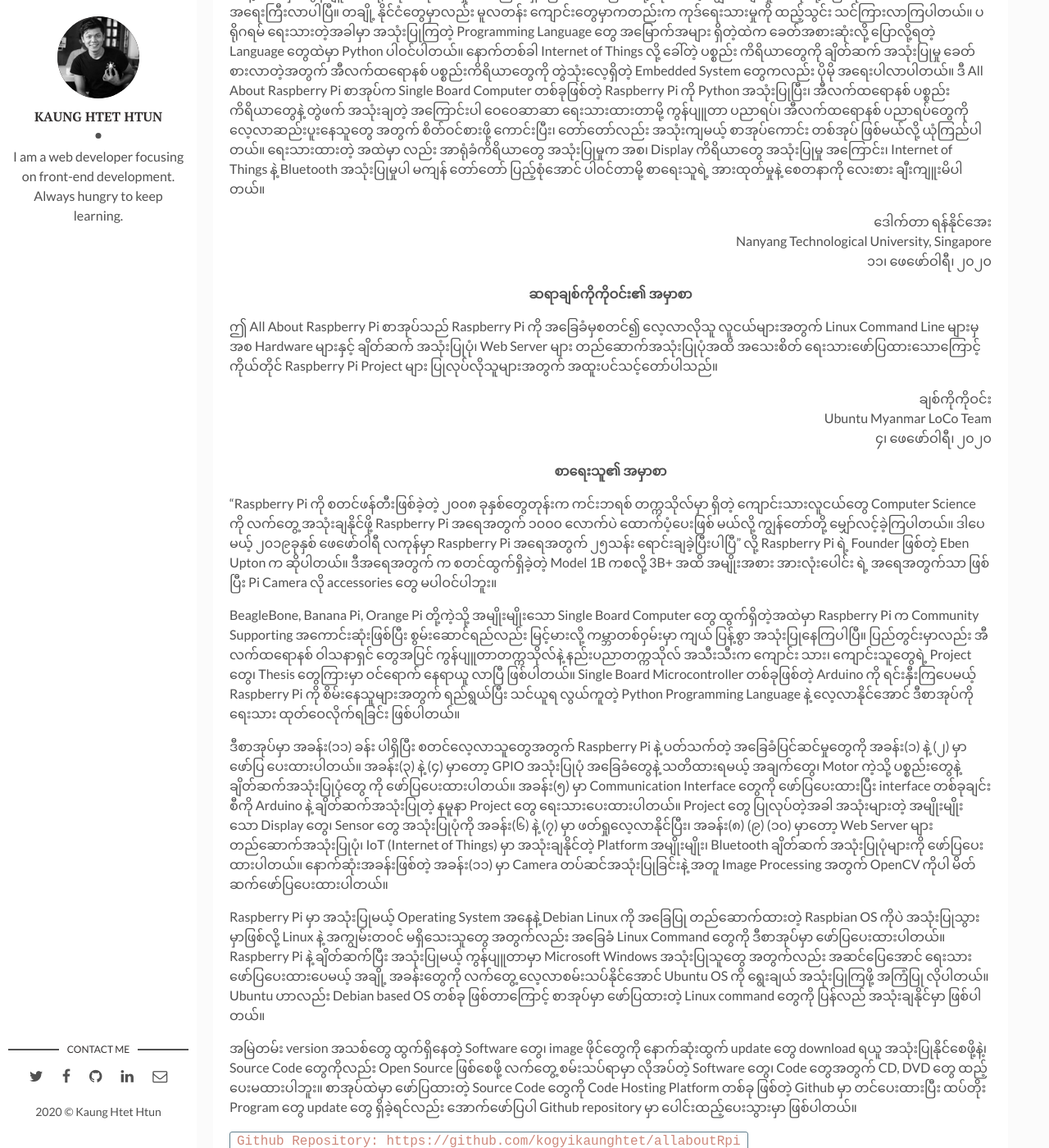
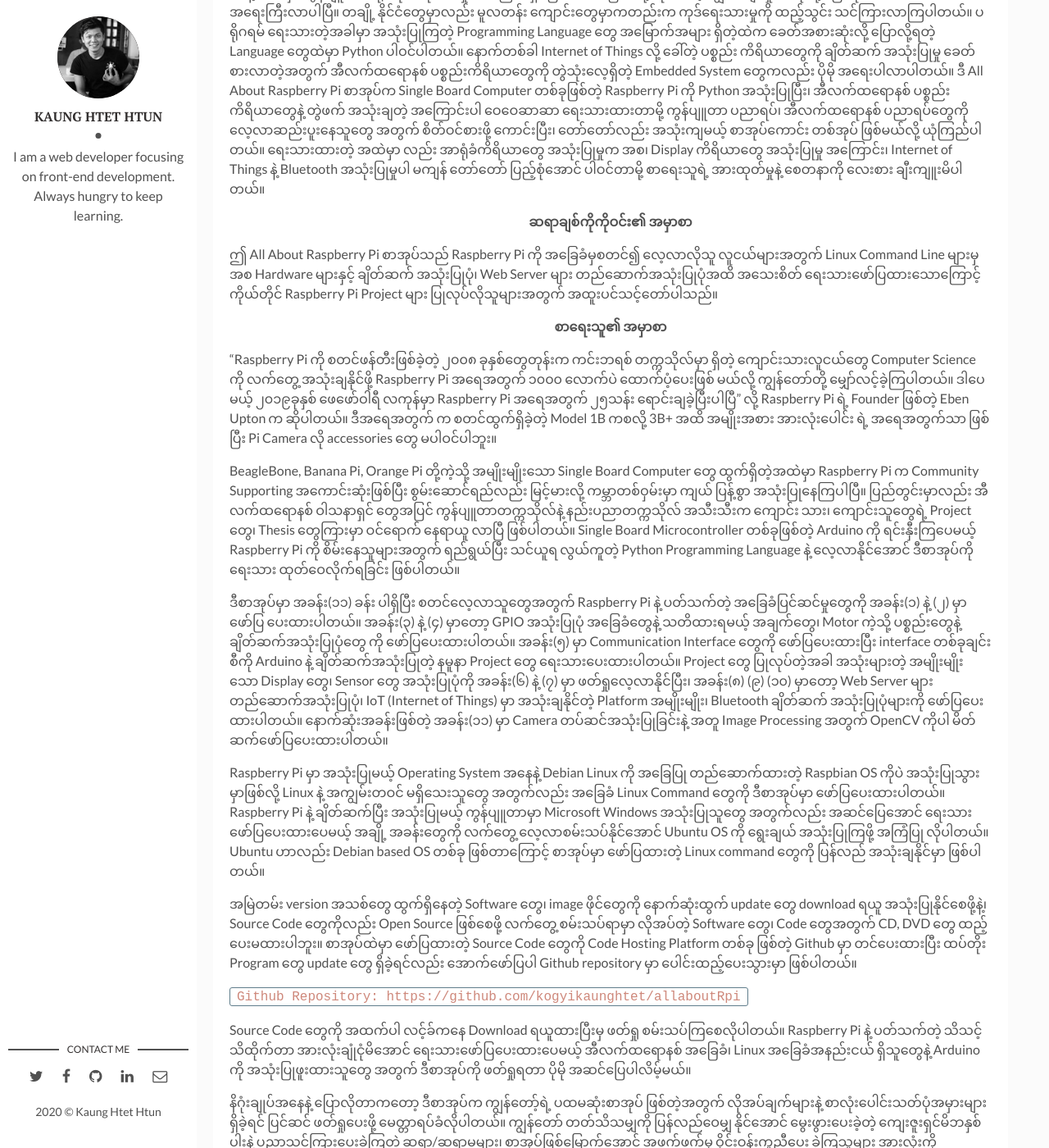
Before and after one commit to kogyikaunghtet/kogyikaunghtet.github.io, a Jekyll site: the page built from _posts/2020-02-16-allabout-rpi.markdown, in a window 1280 px wide and 1400 px high, scrolled down 698 px. Shown: the whole window at 82% size. Built offline with Jekyll 4.4.1, drawn with Linux system fonts in a browser that asks for light colours; comment, search, counter and statistics services are not loaded; some of the changed text lies outside the part shown.

Commit message:
Initial commit

```diff
--- a/_posts/2020-02-16-allabout-rpi.markdown
+++ b/_posts/2020-02-16-allabout-rpi.markdown
@@ -10,15 +10,11 @@
 <p style="text-align:center;"><b>ဒေါက်တာ ရန်နိုင်အေး၏ အမှာစာ</b></p>
 ဒီနေ့ခေတ်မှာ ကွန်ပျူတာ ပရိုဂရမ် ရေးသားမှုကလည်း မရှိမဖြစ် တတ်မြောက်ဖို့ လိုအပ်တဲ့ ကျွမ်းကျင်မှုတစ်ခုလို့ ပြောရလောက်အောင် အရေးကြီးလာပါပြီ။ တချို့ နိုင်ငံတွေမှာလည်း မူလတန်း ကျောင်းတွေမှာကတည်းက ကုဒ်ရေးသားမှုကို ထည့်သွင်း သင်ကြားလာကြပါတယ်။ ပရိုဂရမ် ရေးသားတဲ့အခါမှာ အသုံးပြုကြတဲ့ Programming Language တွေ အမြောက်အများ ရှိတဲ့ထဲက ခေတ်အစားဆုံးလို့ ပြောလို့ရတဲ့ Language တွေထဲမှာ Python ပါဝင်ပါတယ်။ နောက်တစ်ခါ Internet of Things လို့ ခေါ်တဲ့ ပစ္စည်း ကိရိယာတွေကို ချိတ်ဆက် အသုံးပြုမှု ခေတ်စားလာတဲ့အတွက် အီလက်ထရောနစ် ပစ္စည်းကိရိယာတွေကို တွဲသုံးလေ့ရှိတဲ့ Embedded System တွေကလည်း ပိုမို အရေးပါလာပါတယ်။
 ဒီ All About Raspberry Pi စာအုပ်က Single Board Computer တစ်ခုဖြစ်တဲ့ Raspberry Pi ကို Python အသုံးပြုပြီး၊ အီလက်ထရောနစ် ပစ္စည်းကိရိယာတွေနဲ့ တွဲဖက် အသုံးချတဲ့ အကြောင်းပါ ဝေဝေဆာဆာ ရေးသားထားတာမို့ ကွန်ပျူတာ ပညာရပ်၊ အီလက်ထရောနစ် ပညာရပ်တွေကို လေ့လာဆည်းပူးနေသူတွေ အတွက် စိတ်ဝင်စားဖို့ ကောင်းပြီး၊ တော်တော်လည်း အသုံးကျမယ့် စာအုပ်ကောင်း တစ်အုပ် ဖြစ်မယ်လို့ ယုံကြည်ပါတယ်။ ရေးသားထားတဲ့ အထဲမှာ လည်း အာရုံခံကိရိယာတွေ အသုံးပြုမှုက အစ၊ Display ကိရိယာတွေ အသုံးပြုမှု အကြောင်း၊ Internet of Things နဲ့ Bluetooth အသုံးပြုမှုပါ မကျန် တော်တော် ပြည့်စုံအောင် ပါဝင်တာမို့ စာရေးသူရဲ့ အားထုတ်မှုနဲ့ စေတနာကို လေးစား ချီးကျူးမိပါတယ်။
-<p style="text-align:right;">ဒေါက်တာ ရန်နိုင်အေး<br>
-Nanyang Technological University, Singapore<br>
-၁၁၊ ဖေဖော်ဝါရီ၊ ၂၀၂၀</p>
+
 
 <p style="text-align:center;"><b>ဆရာချစ်ကိုကိုဝင်း၏ အမှာစာ</b></p>
 ဤ All About Raspberry Pi စာအုပ်သည် Raspberry Pi ကို အခြေခံမှစတင်၍ လေ့လာလိုသူ လူငယ်များအတွက် Linux Command Line များမှအစ Hardware များနှင့် ချိတ်ဆက် အသုံးပြုပုံ၊ Web Server များ တည်‌ဆောက်အသုံးပြုပုံအထိ အသေးစိတ် ရေးသားဖော်ပြထားသောကြောင့် ကိုယ်တိုင် Raspberry Pi Project ‌များ ပြုလုပ်လိုသူများအတွက် အထူးပင်သင့်တော်ပါသည်။
-<p style="text-align:right;">ချစ်ကိုကိုဝင်း<br>
-Ubuntu Myanmar LoCo Team<br>
-၄၊ ဖေဖော်ဝါရီ၊ ၂၀၂၀</p>
+
 
 <p style="text-align:center;"><b>စာရေးသူ၏ အမှာစာ</b></p>
 "Raspberry Pi ကို စတင်ဖန်တီးဖြစ်ခဲ့တဲ့ ၂၀၀၈ ခုနှစ်တွေတုန်းက ကင်းဘရစ် တက္ကသိုလ်မှာ ရှိတဲ့ ကျောင်းသားလူငယ်တွေ Computer Science ကို လက်တွေ့ အသုံးချနိုင်ဖို့ Raspberry Pi အရေအတွက် ၁၀၀၀ လောက်ပဲ ထောက်ပံ့ပေးဖြစ် မယ်လို့ ကျွန်တော်တို့ မျှော်လင့်ခဲ့ကြပါတယ်။ ဒါပေမယ့် ၂၀၁၉ခုနှစ် ဖေဖော်ဝါရီ လကုန်မှာ Raspberry Pi အရေအတွက် ၂၅သန်း ရောင်းချခဲ့ပြီးပါပြီ" လို့ Raspberry Pi ရဲ့ Founder ဖြစ်တဲ့ Eben Upton က ဆိုပါတယ်။ ဒီအရေအတွက် က စတင်ထွက်ရှိခဲ့တဲ့ Model 1B ကစလို့ 3B+ အထိ အမျိုးအစား အားလုံးပေါင်း ရဲ့ အရေအတွက်သာ ဖြစ်ပြီး Pi Camera လို accessories တွေ မပါဝင်ပါဘူး။
@@ -36,8 +32,7 @@
 Source Code တွေကို အထက်ပါ လင့်ခ်ကနေ Download ရယူထားပြီးမှ ဖတ်ရှု စမ်းသပ်ကြစေလိုပါတယ်။ Raspberry Pi နဲ့ ပတ်သက်တဲ့ သိသင့်သိထိုက်တာ အားလုံးချုံငုံမိအောင် ရေးသားဖော်ပြပေးထားပေမယ့် အီလက်ထရောနစ် အခြေခံ၊ Linux အခြေခံအနည်းငယ် ရှိသူတွေနဲ့ Arduino ကို အသုံးပြုဖူးထားသူတွေ အတွက် ဒီစာအုပ်ကို ဖတ်ရှုရတာ ပိုမို အဆင်ပြေပါလိမ့်မယ်။
 
 နိဂုံးချုပ်အနေနဲ့ ပြောလိုတာကတော့ ဒီစာအုပ်က ကျွန်တော့်ရဲ့ ပထမဆုံးစာအုပ် ဖြစ်တဲ့အတွက် လိုအပ်ချက်များနဲ့ စာလုံးပေါင်းသတ်ပုံအမှားများ ရှိခဲ့ရင် ပြင်ဆင် ဖတ်ရှုပေးဖို့ မေတ္တာရပ်ခံလိုပါတယ်။ ကျွန်တော် တတ်သိသမျှကို ပြန်လည်ဝေမျှ နိုင်အောင် မွေးဖွားပေးခဲ့တဲ့ ကျေးဇူးရှင်မိဘနှစ်ပါးနဲ့ ပညာသင်ကြားပေးခဲ့ကြတဲ့ ဆရာ/ဆရာမများ၊ စာအုပ်ဖြစ်မြောက်အောင် အဖက်ဖက်မှ ဝိုင်းဝန်းကူညီပေး ခဲ့ကြသူများ အားလုံးကို ကျေးဇူးတင် ဂါရဝပြုအပ်ပါတယ်။
-<p style="text-align:right;">ကောင်းထက်ထွန်း<br>
-Phoewa Science</p>
+
 
 <!--ts-->
 ## မာတိကာ
```
